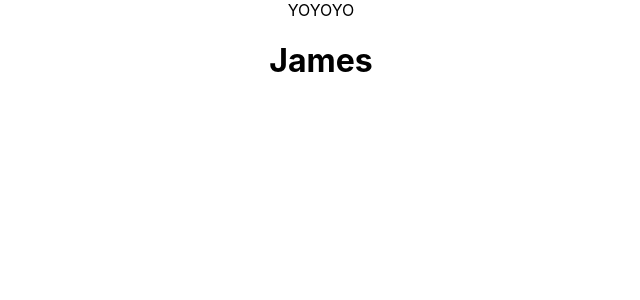
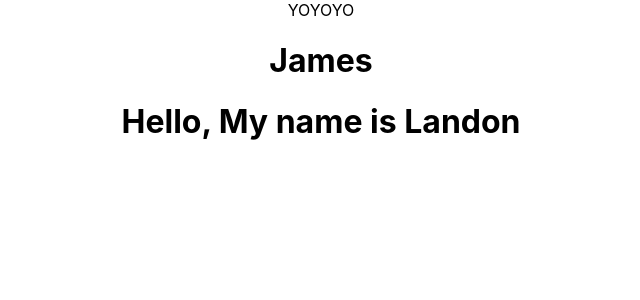
Before and after one commit to jimibue/W_2020_Demo, a React (Create React App) app: page / in a window 1280 px wide. Shown: the top 300 px of the page, without its empty margins (319-959 px from the left). Built offline with nearby package versions, Linux system fonts and the light colour scheme.

Commit message:
added the Landon Component

```diff
--- a/src/App.js
+++ b/src/App.js
@@ -1,12 +1,14 @@
 import logo from "./logo.svg";
 import "./App.css";
 import James from "./James";
+import Landon from "./Landon";
 
 function App() {
   return (
     <div className="App">
       <div>YOYOYO</div>
       <James />
+      <Landon/>
     </div>
   );
 }
--- /dev/null
+++ b/src/Landon.js
@@ -0,0 +1,9 @@
+const Landon = () => {
+return (
+  <div>
+    <h1>Hello, My name is Landon</h1>
+  </div>
+)
+}
+
+export default Landon
```
Also changed, not shown: 1 other file (tests, documents, lock files or other folders).
